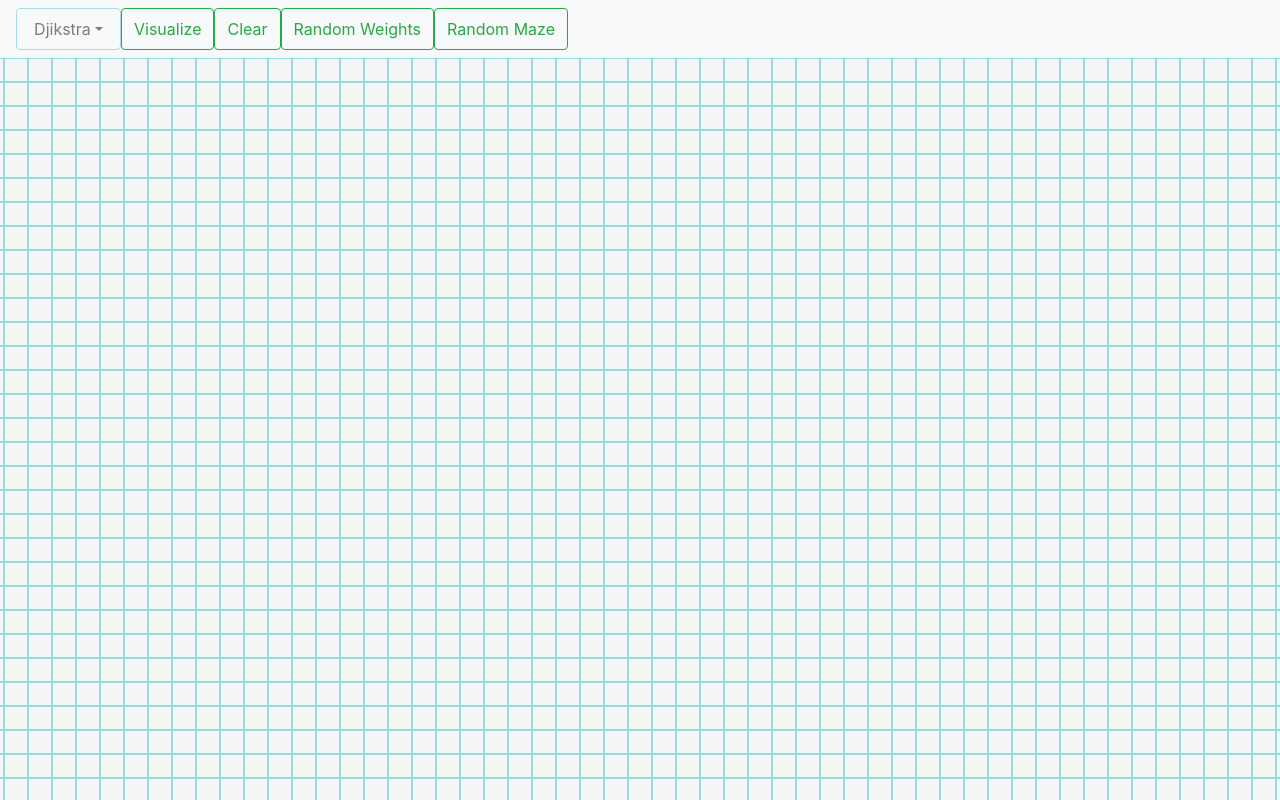
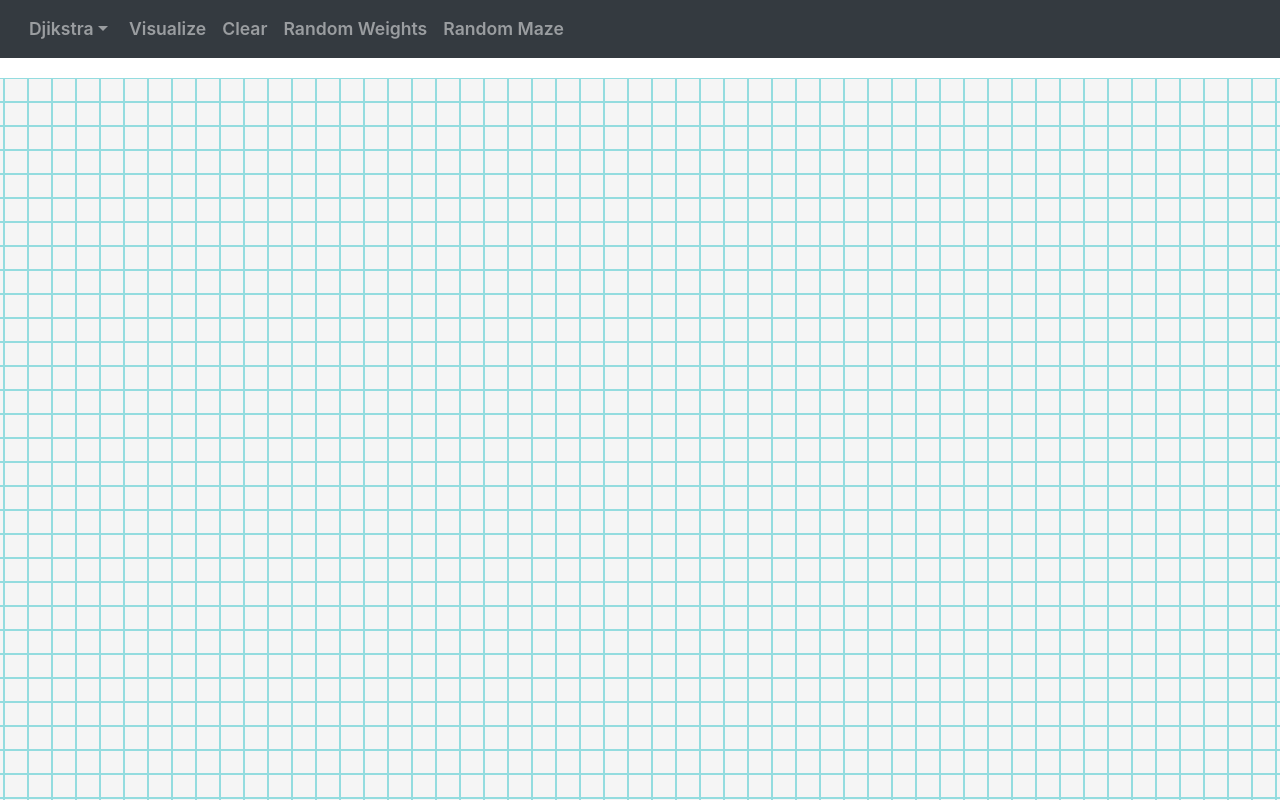
Before and after one commit to lieric4567/pathfinding_visualizer, a React (Create React App) app: page / in a window 1280 px wide. Shown: the top 800 px of the page. Built offline with nearby package versions, Linux system fonts and the light colour scheme.

Commit message:
Some changes prototype ready

```diff
--- a/public/index.html
+++ b/public/index.html
@@ -30,7 +30,7 @@
       integrity="sha384-ggOyR0iXCbMQv3Xipma34MD+dH/1fQ784/j6cY/iJTQUOhcWr7x9JvoRxT2MZw1T"
       crossorigin="anonymous"
     />
-    <title>React App</title>
+    <title>Pathfinding Visualizer</title>
   </head>
   <body>
     <noscript>You need to enable JavaScript to run this app.</noscript>
--- a/src/App.jsx
+++ b/src/App.jsx
@@ -24,18 +24,18 @@ class App extends React.Component {
     const {dropdownTitle} = this.state;
     return (
       <div className="wrapper">
-        <Navbar className="nav-wide" bg="light" expand="lg">
+        <Navbar className="nav-wide" bg="dark" variant="dark" expand="lg">
           <Nav variant="row">
-            <NavDropdown ref={this.dropdown} className="order-0 static-width" title={dropdownTitle} id="basic-nav-dropdown">
+            <NavDropdown ref={this.dropdown} className="order-0 static-width bold" title={dropdownTitle} id="basic-nav-dropdown">
               <NavDropdown.Item eventKey="1" onSelect={this.handleSelect}>Djikstra</NavDropdown.Item>
               <NavDropdown.Item eventKey="2" onSelect={this.handleSelect}>A*</NavDropdown.Item>
               <NavDropdown.Item eventKey="3" onSelect={this.handleSelect}>Breadth First Search</NavDropdown.Item>
               <NavDropdown.Item eventKey="4" onSelect={this.handleSelect}>Depth First Search</NavDropdown.Item>
             </NavDropdown>
-            <Button className="mx-auto" variant="outline-success" onClick={this.handleVisualize}>Visualize</Button>
-            <Button className="mx-auto" variant="outline-success" onClick={this.handleClear}>Clear</Button>
-            <Button className="mx-auto" variant="outline-success" onClick={this.handleWeight}>Random Weights</Button>
-            <Button className="mx-auto" variant="outline-success" onClick={this.handleGraph}>Random Maze</Button>
+            <Nav.Link className="mx-auto bold"  onClick={this.handleVisualize}>Visualize</Nav.Link>
+            <Nav.Link className="mx-auto bold"  onClick={this.handleClear}>Clear</Nav.Link>
+            <Nav.Link className="mx-auto bold"  onClick={this.handleWeight}>Random Weights</Nav.Link>
+            <Nav.Link className="mx-auto bold"  onClick={this.handleGraph}>Random Maze</Nav.Link>
           </Nav>
         </Navbar>
         <Graph ref={this.graph_ref}></Graph>
--- a/src/components/graph.jsx
+++ b/src/components/graph.jsx
@@ -14,7 +14,7 @@ class Graph extends React.Component {
         this.handleMouseDown = this.handleMouseDown.bind(this);
         this.handleMouseOver = this.handleMouseOver.bind(this);
         this.state = {
-            y_size: 39,
+            y_size: 37,
             x_size: 75,
             startSet: false,
             endSet: false,
@@ -60,7 +60,7 @@ class Graph extends React.Component {
         if(window.GLOBAL.animated) {
             this.clearAnimation();
         }
-        let animate = this.algos.run(this.graph, this.graph[0][0], this.graph[38][74], this.h.euclidian, props.algorithm);
+        let animate = this.algos.run(this.graph, this.graph[0][0], this.graph[36][74], this.h.euclidian, props.algorithm);
         animate.animate(this.ref_array);
     }
 
--- a/src/css/grid.css
+++ b/src/css/grid.css
@@ -16,6 +16,7 @@
      -moz-user-select: none;
       -ms-user-select: none;
           user-select: none;
+  padding: 20px 0;
 }
 
 .row {
--- a/src/css/grid.scss
+++ b/src/css/grid.scss
@@ -4,6 +4,7 @@
 .grid {
     @include flexCenter(column);
     user-select: none;
+    padding: 20px 0;
 }
 
 .row {
--- a/src/css/navbar.css
+++ b/src/css/navbar.css
@@ -8,11 +8,14 @@
 .static-width {
   text-align: center;
   width: 105px;
-  border: 1px solid lightblue;
-  border-radius: 4px;
 }
 
 .nav-wide {
   width: 100%;
 }
+
+.bold {
+  font-size: 1.1em;
+  font-weight: 600;
+}
 /*# sourceMappingURL=navbar.css.map */
--- a/src/css/navbar.scss
+++ b/src/css/navbar.scss
@@ -5,10 +5,14 @@
 .static-width {
     text-align: center;
     width: 105px;
-    border: 1px solid lightblue;
-    border-radius: 4px;
 }
 
 .nav-wide {
     width: 100%;
+    // background-color: #203A43;
 }
+
+.bold {
+    font-size: 1.1em;
+    font-weight: 600;
+}
```
Also changed, not shown: 2 other files (tests, documents, lock files or other folders).
